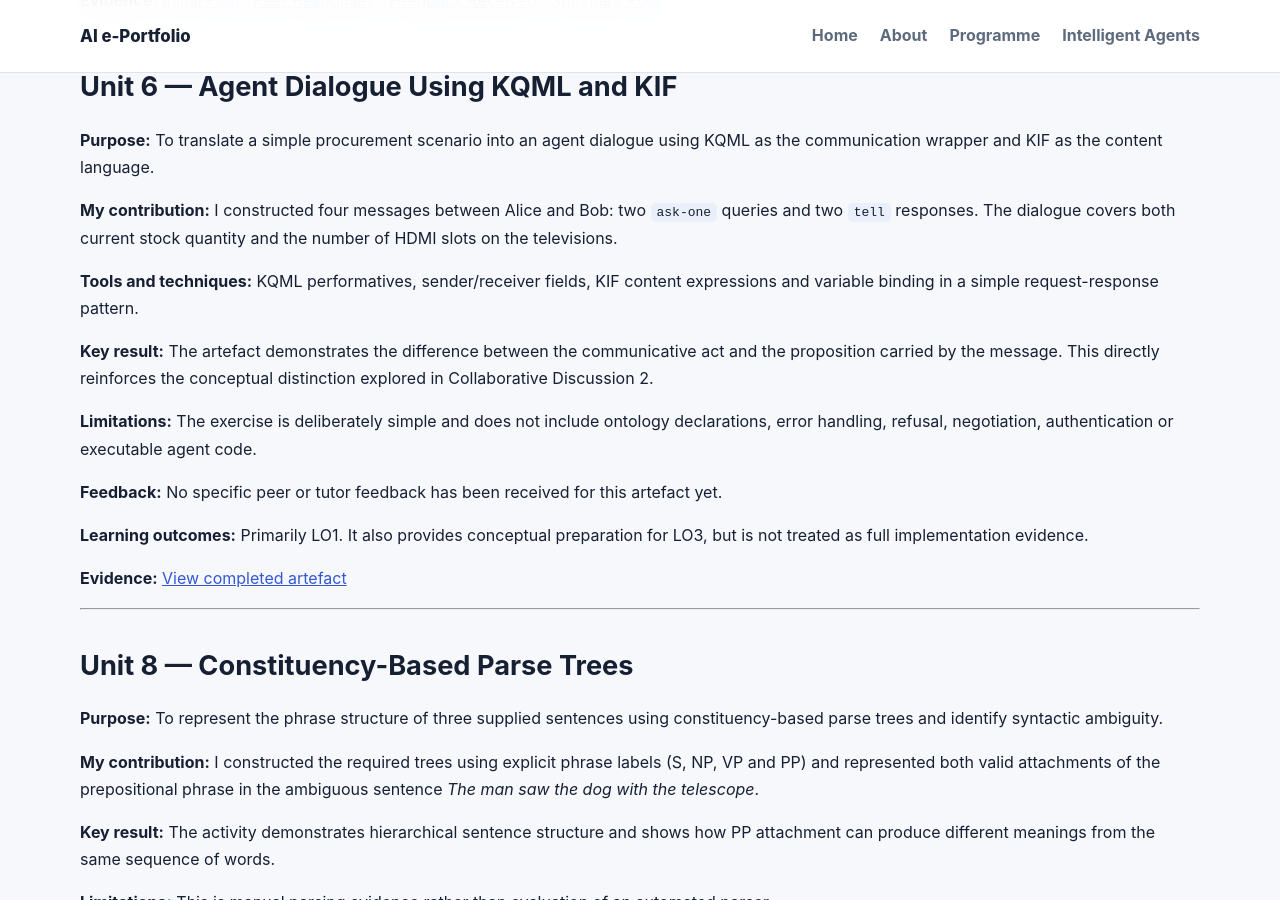
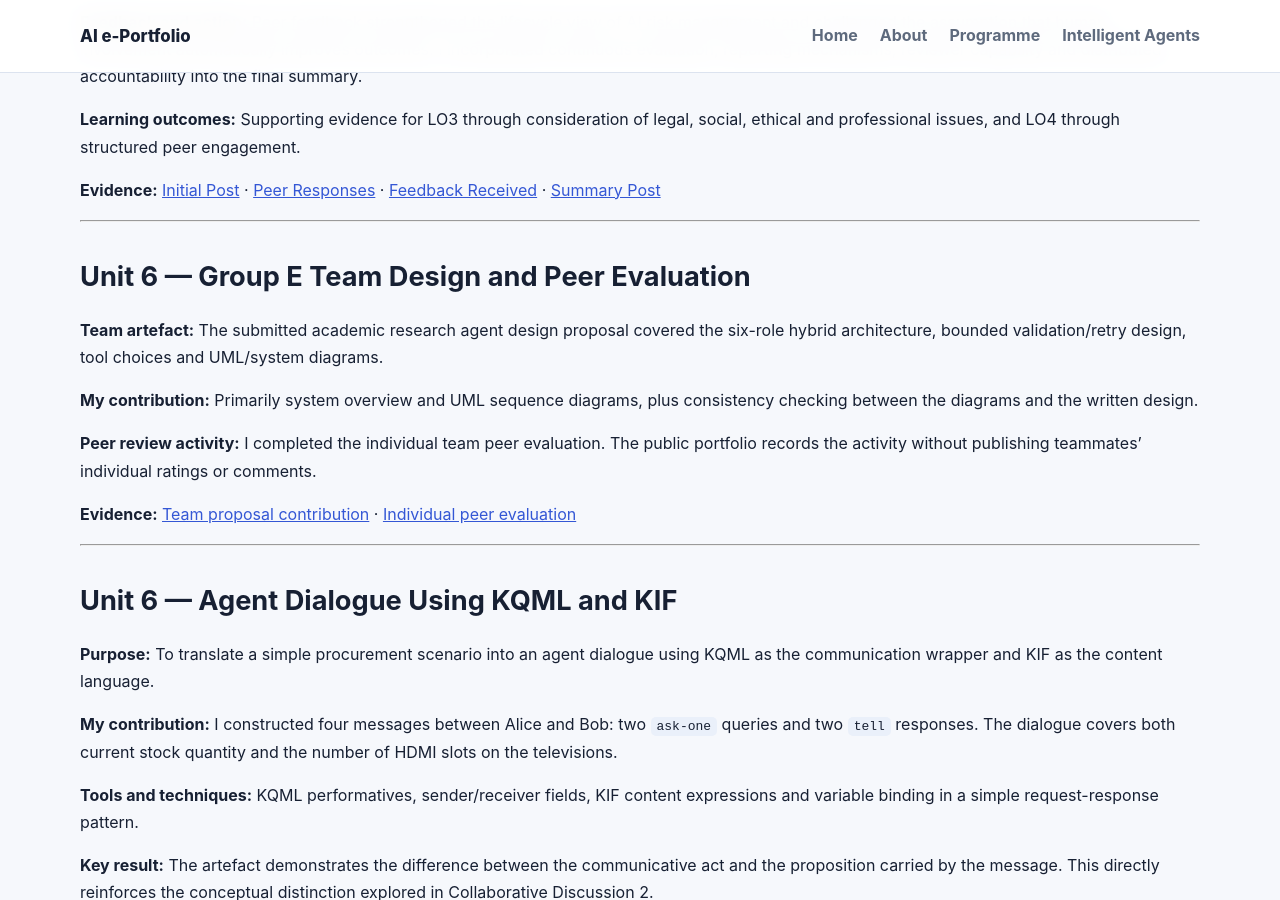
Before and after one commit to Monogios1996/Monogios1996.github.io, a Jekyll site: the page built from modules/intelligent-agents/artefacts.md, in a window 1280 px wide and 900 px high, scrolled down 3058 px. Built offline with Jekyll 4.4.1, drawn with Linux system fonts in a browser that asks for light colours; some of the changed text lies outside the part shown.

Commit message:
Integrate Unit 6 group design and peer evaluation evidence

```diff
--- a/modules/intelligent-agents/artefacts.md
+++ b/modules/intelligent-agents/artefacts.md
@@ -18,6 +18,8 @@ This page indexes substantive evidence created during the module.
 | Unit 5 | Agent Communication Languages Initial Post | Academic discussion post | Individual | LO1, LO4 | [View]({{ '/modules/intelligent-agents/evidence/discussions/unit-05-agent-communication-languages-initial-post/' | relative_url }}) |
 | Unit 6 | Agent Communication Languages Peer Responses | Academic peer review / discussion | Individual contribution to collaborative activity | LO1, LO4 | [View]({{ '/modules/intelligent-agents/evidence/discussions/unit-06-agent-communication-languages-peer-responses/' | relative_url }}) |
 | Unit 6 | Agent Communication Languages Feedback Received | Peer feedback record | Collaborative | LO1, LO4 | [View]({{ '/modules/intelligent-agents/evidence/discussions/unit-06-agent-communication-languages-feedback-received/' | relative_url }}) |
+| Unit 6 | Group E Academic Research Agent Design Proposal | Team design / individual diagram and QA contribution | Team | LO1, LO2, LO3 (supporting), LO4 | [View]({{ '/modules/intelligent-agents/evidence/artefacts/unit-06-group-e-team-design/' | relative_url }}) |
+| Unit 6 | Group E Individual Peer Evaluation | Teamwork peer-evaluation activity | Individual | LO4 | [View]({{ '/modules/intelligent-agents/evidence/artefacts/unit-06-group-e-peer-evaluation/' | relative_url }}) |
 | Unit 6 | Agent Dialogue Using KQML and KIF | Structured agent-communication exercise | Individual | LO1 | [View]({{ '/modules/intelligent-agents/evidence/artefacts/unit-06-agent-dialogue-kqml-kif/' | relative_url }}) |
 | Unit 7 | Agent Communication Languages Summary Post | Reflective synthesis | Individual | LO1, LO4 | [View]({{ '/modules/intelligent-agents/evidence/discussions/unit-07-agent-communication-languages-summary-post/' | relative_url }}) |
 | Unit 8 | Constituency-Based Parse Trees | NLP / parsing exercise | Individual | LO3 (supporting) | [View]({{ '/modules/intelligent-agents/evidence/artefacts/unit-08-constituency-parse-trees/' | relative_url }}) |
@@ -67,6 +69,18 @@ This page indexes substantive evidence created during the module.
 **Learning outcomes:** Supporting evidence for LO3 through consideration of legal, social, ethical and professional issues, and LO4 through structured peer engagement.
 
 **Evidence:** [Initial Post]({{ '/modules/intelligent-agents/evidence/discussions/unit-09-deep-learning-initial-post/' | relative_url }}) · [Peer Responses]({{ '/modules/intelligent-agents/evidence/discussions/unit-10-deep-learning-peer-responses/' | relative_url }}) · [Feedback Received]({{ '/modules/intelligent-agents/evidence/discussions/unit-10-deep-learning-feedback-received/' | relative_url }}) · [Summary Post]({{ '/modules/intelligent-agents/evidence/discussions/unit-11-deep-learning-summary-post/' | relative_url }})
+
+---
+
+## Unit 6 — Group E Team Design and Peer Evaluation
+
+**Team artefact:** The submitted academic research agent design proposal covered the six-role hybrid architecture, bounded validation/retry design, tool choices and UML/system diagrams.
+
+**My contribution:** Primarily system overview and UML sequence diagrams, plus consistency checking between the diagrams and the written design.
+
+**Peer review activity:** I completed the individual team peer evaluation. The public portfolio records the activity without publishing teammates' individual ratings or comments.
+
+**Evidence:** [Team proposal contribution]({{ '/modules/intelligent-agents/evidence/artefacts/unit-06-group-e-team-design/' | relative_url }}) · [Individual peer evaluation]({{ '/modules/intelligent-agents/evidence/artefacts/unit-06-group-e-peer-evaluation/' | relative_url }})
 
 ---
 
```
